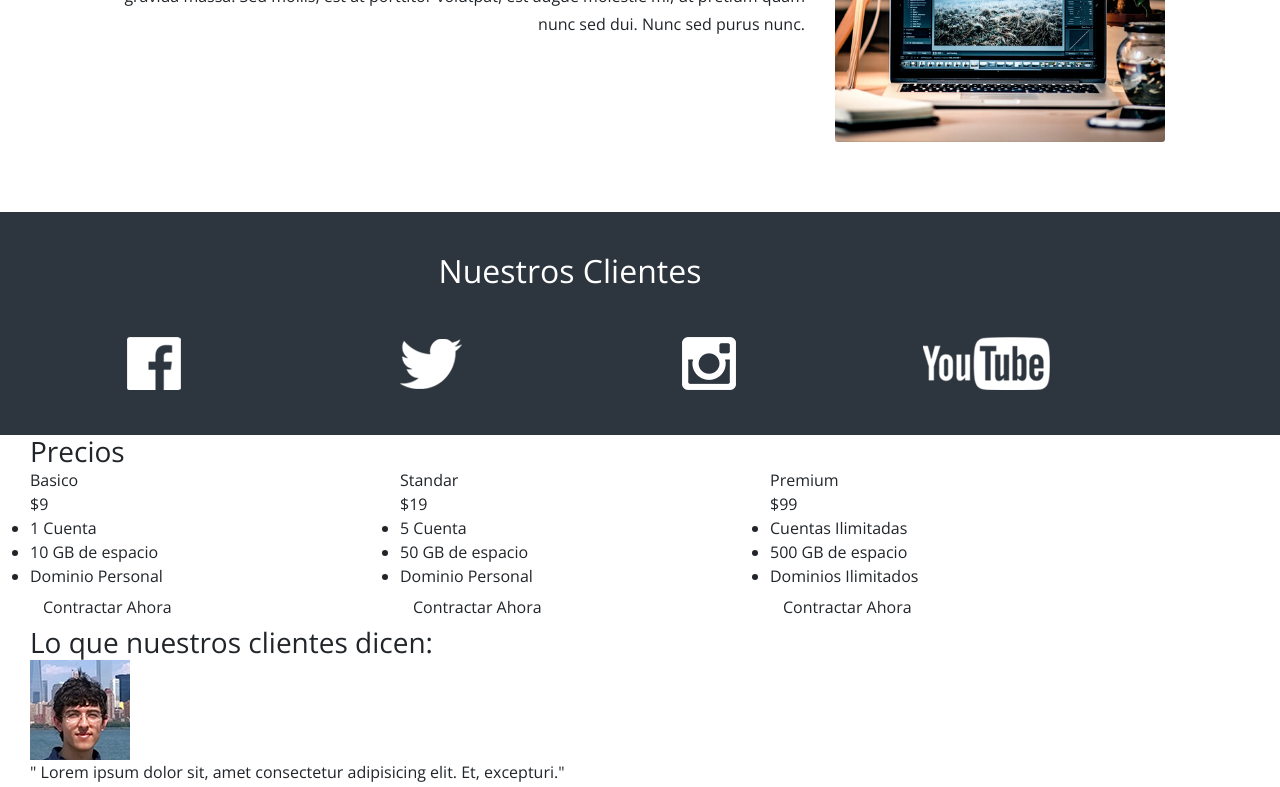
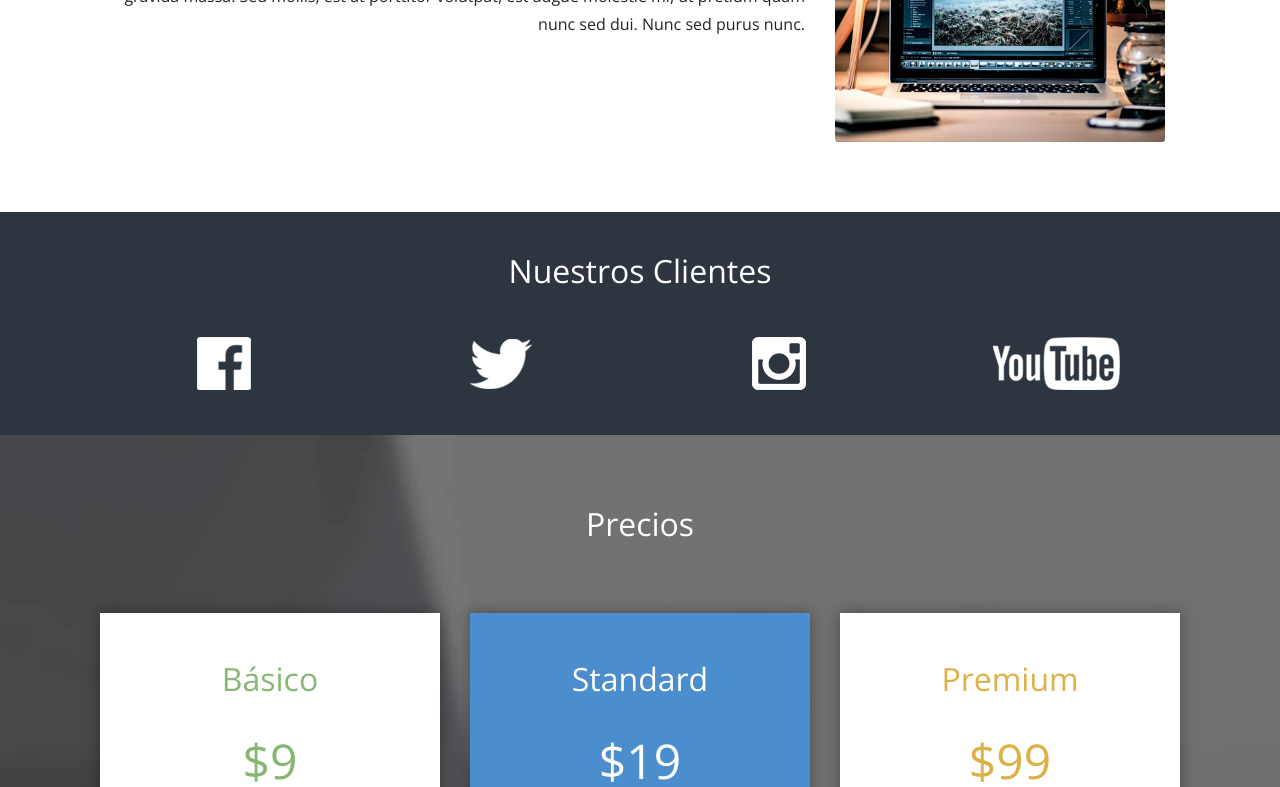
Before and after one commit to jguerrero101314/CursosDise-oWeb, an Angular app in the folder Practicas/Startup/: page / in a window 1280 px wide. Shown: the part 2000-2787 px from the top of the page. Built offline with nearby package versions, Linux system fonts and the light colour scheme.

Commit message:
207. Estilos CSS de los Precios

```diff
--- a/Practicas/Startup/src/app/components/main/main.component.html
+++ b/Practicas/Startup/src/app/components/main/main.component.html
@@ -1,5 +1,5 @@
 <section class="main">
-    <section class="caracteristicas">
+    <section class="caracteristicas d-flex justify-content-center">
         <div class="container">
             <div class="row">
                 <div class="col-md-12">
@@ -55,102 +55,104 @@
         </div>
     </section>
 
-    <section class="clientes">
-        <div class="container">
-            <div class="row">
-                <div class="col-md-12">
-                    <h3 class="titulo">Nuestros Clientes</h3>
+    <section class="clientes d-flex justify-content-center">
+        <div class=" container ">
+            <div class="row ">
+                <div class="col-md-12 ">
+                    <h3 class="titulo ">Nuestros Clientes</h3>
                 </div>
             </div>
 
-            <div class="row">
-                <div class="cliente col-xs-6 col-md-3">
-                    <a href="#"><img src="../../../assets/img/cliente1.png" alt=""></a>
+            <div class="row ">
+                <div class="cliente col-xs-6 col-md-3 ">
+                    <a href="# "><img src="../../../assets/img/cliente1.png " alt=" "></a>
                 </div>
-                <div class="cliente col-xs-6 col-md-3">
-                    <a href="#"><img src="../../../assets/img/cliente2.png" alt=""></a>
+                <div class="cliente col-xs-6 col-md-3 ">
+                    <a href="# "><img src="../../../assets/img/cliente2.png " alt=" "></a>
                 </div>
-                <div class="cliente col-xs-6 col-md-3">
-                    <a href="#"><img src="../../../assets/img/cliente3.png" alt=""></a>
+                <div class="cliente col-xs-6 col-md-3 ">
+                    <a href="# "><img src="../../../assets/img/cliente3.png " alt=" "></a>
                 </div>
-                <div class="cliente col-xs-6 col-md-3">
-                    <a href="#"><img src="../../../assets/img/cliente4.png" alt=""></a>
+                <div class="cliente col-xs-6 col-md-3 ">
+                    <a href="# "><img src="../../../assets/img/cliente4.png " alt=" "></a>
                 </div>
             </div>
         </div>
     </section>
 
-    <section class="precios">
-        <div class="container">
-            <div class="row">
-                <div class="col-md-12">
-                    <h3 class="titulo">Precios</h3>
+    <section class="precios d-flex justify-content-center ">
+        <div class="container ">
+            <div class="row ">
+                <div class="col-md-12 d-flex justify-content-center ">
+                    <h3 class="titulo ">Precios</h3>
                 </div>
             </div>
-            <div class="row">
-                <div class="precio col-sm-4">
-                    <div class="plan verde">
-                        <p class="nombre">Basico</p>
-                        <p class="precio">$9</p>
-                        <ul class="list-group">
-                            <li *ngFor="let basico of p_basico">
+            <div class="row ">
+                <div class="precio col-sm-4 ">
+                    <div class="plan verde ">
+                        <p class="nombre ">Básico</p>
+                        <p class="precio ">$9</p>
+                        <ul class="caracteristicas ">
+                            <li *ngFor="let basico of p_basico ">
                                 {{ basico }}
                             </li>
                         </ul>
-                        <a href="" class="btn">Contractar Ahora</a>
+                        <a href="# " class="btn mt-3 ">Contratar Ahora</a>
                     </div>
                 </div>
-                <div class="precio col-sm-4">
-                    <div class="plan active">
-                        <p class="nombre">Standar</p>
-                        <p class="precio">$19</p>
-                        <ul class="list-group">
-                            <li *ngFor="let standar of p_standard">
+
+                <div class="precio col-sm-4 ">
+                    <div class="plan active ">
+                        <p class="nombre ">Standard</p>
+                        <p class="precio ">$19</p>
+                        <ul class="caracteristicas ">
+                            <li *ngFor="let standar of p_standard ">
                                 {{ standar }}
                             </li>
                         </ul>
-                        <a href="" class="btn">Contractar Ahora</a>
+                        <a href="# " class="btn mt-3">Contratar Ahora</a>
                     </div>
                 </div>
-                <div class="precio col-sm-4">
-                    <div class="plan naranja">
-                        <p class="nombre">Premium</p>
-                        <p class="precio">$99</p>
-                        <ul class="list-group">
-                            <li *ngFor="let premium of p_premium">
+
+                <div class="precio col-sm-4 ">
+                    <div class="plan naranja ">
+                        <p class="nombre ">Premium</p>
+                        <p class="precio ">$99</p>
+                        <ul class="caracteristicas ">
+                            <li *ngFor="let premium of p_premium ">
                                 {{ premium }}
                             </li>
                         </ul>
-                        <a href="" class="btn">Contractar Ahora</a>
+                        <a href="# " class="btn mt-3 ">Contratar Ahora</a>
                     </div>
                 </div>
             </div>
         </div>
     </section>
-    <section class="reviews">
-        <div class="container">
-            <div class="row">
-                <div class="col-md-12">
-                    <h3 class="titulo">Lo que nuestros clientes dicen:</h3>
+    <section class="reviews ">
+        <div class="container ">
+            <div class="row ">
+                <div class="col-md-12 ">
+                    <h3 class="titulo ">Lo que nuestros clientes dicen:</h3>
                 </div>
             </div>
-            <div class="row">
-                <div class="col-md-12 cliente">
-                    <div class="foto">
-                        <img src="../../../assets/img/foto1.jpg" alt="">
+            <div class="row ">
+                <div class="col-md-12 cliente ">
+                    <div class="foto ">
+                        <img src="../../../assets/img/foto1.jpg " alt=" ">
                     </div>
-                    <div class="review">
-                        <p class="texto"> " Lorem ipsum dolor sit, amet consectetur adipisicing elit. Et, excepturi."</p>
-                        <p class="nombre">- Joel Guerrero</p>
+                    <div class="review ">
+                        <p class="texto "> " Lorem ipsum dolor sit, amet consectetur adipisicing elit. Et, excepturi. "</p>
+                        <p class="nombre ">- Joel Guerrero</p>
                     </div>
                 </div>
-                <div class="col-md-12 cliente">
-                    <div class="review">
-                        <p class="texto"> " Lorem ipsum dolor sit, adipisicing elit. Et, excepturi."</p>
-                        <p class="nombre">- Jhon Doe</p>
+                <div class="col-md-12 cliente ">
+                    <div class="review ">
+                        <p class="texto "> " Lorem ipsum dolor sit, adipisicing elit. Et, excepturi. "</p>
+                        <p class="nombre ">- Jhon Doe</p>
                     </div>
-                    <div class="foto">
-                        <img src="../../../assets/img/foto2.jpg" alt="">
+                    <div class="foto ">
+                        <img src="../../../assets/img/foto2.jpg " alt=" ">
                     </div>
                 </div>
             </div>
--- a/Practicas/Startup/src/app/components/main/main.component.scss
+++ b/Practicas/Startup/src/app/components/main/main.component.scss
@@ -76,4 +76,100 @@
             }
         }
     }
+    .precios {
+        background: url('../../../assets/img/precios-bg.jpg'), #727171;
+        background-size: cover;
+        background-position: center 0;
+        background-repeat: no-repeat;
+        padding: 70px 0!important;
+        .titulo {
+            text-align: center!important;
+            font-family: "Open Sans", Arial, sans-serif;
+            font-weight: 300;
+            font-size: 32px;
+            color: #fff;
+            margin-bottom: 70px!important;
+            // margin-left: 120px!important;
+        }
+        .plan {
+            background: #fff;
+            text-align: center!important;
+            // margin-left: 100px!important;
+            font-family: "Open Sans", Arial, sans-serif;
+            padding: 50px 0!important;
+            // 0px 0px 15px 0px rgba(0, 0, 0, 0, 0.35);
+            -webkit-box-shadow: 0px 0px 15px 0px rgba(0, 0, 0, 0.35);
+            -moz-box-shadow: 0px 0px 15px 0px rgba(0, 0, 0, 0.35);
+            box-shadow: 0px 0px 15px 0px rgba(0, 0, 0, 0.35);
+            .nombre {
+                font-size: 32px;
+                line-height: 32px;
+                font-weight: 300;
+                margin-bottom: 30px!important;
+            }
+            .precio {
+                font-weight: 300;
+                font-size: 48px;
+                margin-bottom: 30px!important;
+            }
+            .caracteristicas {
+                list-style: none;
+                padding: 0 20px;
+                margin-bottom: 50px;
+                li {
+                    font-size: 18px;
+                    padding: 15px 0;
+                    border-bottom: 1px solid #dedede;
+                }
+            }
+            .btn {
+                width: 70%;
+                font-size: 16px!important;
+                padding: 15px 0;
+                text-align: center;
+                display: inline-block;
+                border-radius: 100px;
+            }
+            &.verde {
+                .nombre,
+                .precio {
+                    color: #86b773;
+                }
+                .btn {
+                    color: #86b773;
+                    border: 2px solid #86b773;
+                    &:hover {
+                        background: #86b773;
+                        color: #fff;
+                    }
+                }
+            }
+            &.active {
+                background: #4c8dce;
+                color: #fff;
+                .btn {
+                    color: #fff;
+                    border: 2px solid #fff;
+                    &:hover {
+                        background: #fff;
+                        color: #4c8dce;
+                    }
+                }
+            }
+            &.naranja {
+                .nombre,
+                .precio {
+                    color: #ddb146;
+                }
+                .btn {
+                    color: #ddb146;
+                    border: 2px solid #ddb146;
+                    &:hover {
+                        background: #ddb146;
+                        color: #fff;
+                    }
+                }
+            }
+        }
+    }
 }
--- a/Practicas/Startup/src/app/components/main/main.component.ts
+++ b/Practicas/Startup/src/app/components/main/main.component.ts
@@ -10,7 +10,4 @@ export class MainComponent  {
   p_basico:string[] = ['1 Cuenta', '10 GB de espacio', 'Dominio Personal'];
   p_standard:string[] = ['5 Cuenta', '50 GB de espacio', 'Dominio Personal'];
   p_premium:string[] = ['Cuentas Ilimitadas', '500 GB de espacio', 'Dominios Ilimitados'];
-
-
-
 }
--- a/Practicas/Startup/src/app/components/menu/menu.component.scss
+++ b/Practicas/Startup/src/app/components/menu/menu.component.scss
@@ -37,17 +37,20 @@ header {
             font-size: 35px;
             line-height: 35px;
             margin-bottom: 30px;
+            margin-left: 120px!important;
         }
         .segunda_linea {
             padding-top: 20px;
             font-size: 25px;
             line-height: 25px;
             margin-bottom: 60px;
+            margin-left: 120px!important;
             //
         }
         .contenedor-btns {
             padding-top: 90px;
             padding-bottom: 250px;
+            margin-left: 120px!important;
             a {
                 border-radius: 4px;
                 border: 2px solid #fff;
```
